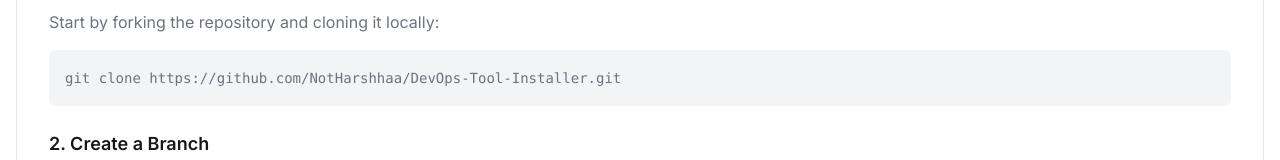
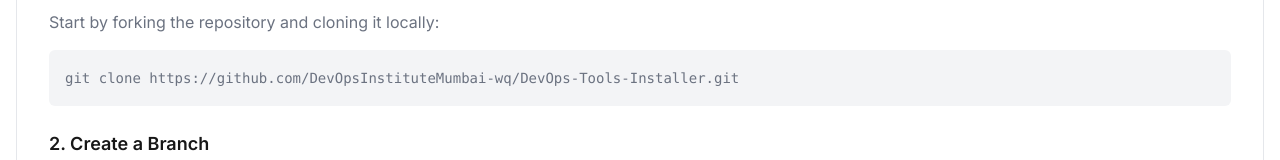
Before and after one commit to DevOpsInstituteMumbai-wq/DevOps-Tools-Installer, a Next.js app: page /contribute in a window 1280 px wide. Shown: the part 734-894 px from the top of the page. Built offline with nearby package versions, Linux system fonts and the light colour scheme.

Commit message:
Update page.tsx

```diff
--- a/src/app/contribute/page.tsx
+++ b/src/app/contribute/page.tsx
@@ -55,7 +55,7 @@
             <h3 className="text-lg font-semibold text-foreground mb-2">1. Fork and Clone</h3>
             <p>Start by forking the repository and cloning it locally:</p>
             <pre className="bg-muted p-4 rounded-md mt-2 overflow-x-auto">
-              <code>git clone https://github.com/NotHarshhaa/DevOps-Tool-Installer.git</code>
+              <code>git clone https://github.com/DevOpsInstituteMumbai-wq/DevOps-Tools-Installer.git</code>
             </pre>
           </div>
 
@@ -95,7 +95,7 @@
       <div className="text-center">
         <h2 className="text-2xl font-semibold mb-6">Ready to Contribute?</h2>
         <a
-          href="https://github.com/NotHarshhaa/DevOps-Tool-Installer"
+          href="https://github.com/DevOpsInstituteMumbai-wq/DevOps-Tools-Installer"
           target="_blank"
           rel="noopener noreferrer"
           className="inline-flex items-center px-6 py-3 bg-primary text-primary-foreground rounded-lg hover:bg-primary/90 transition-colors"
```
